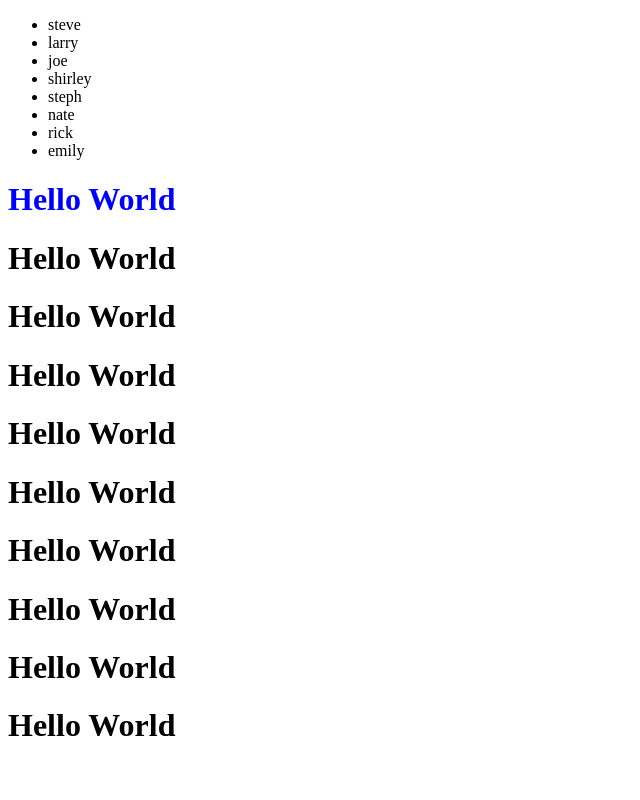
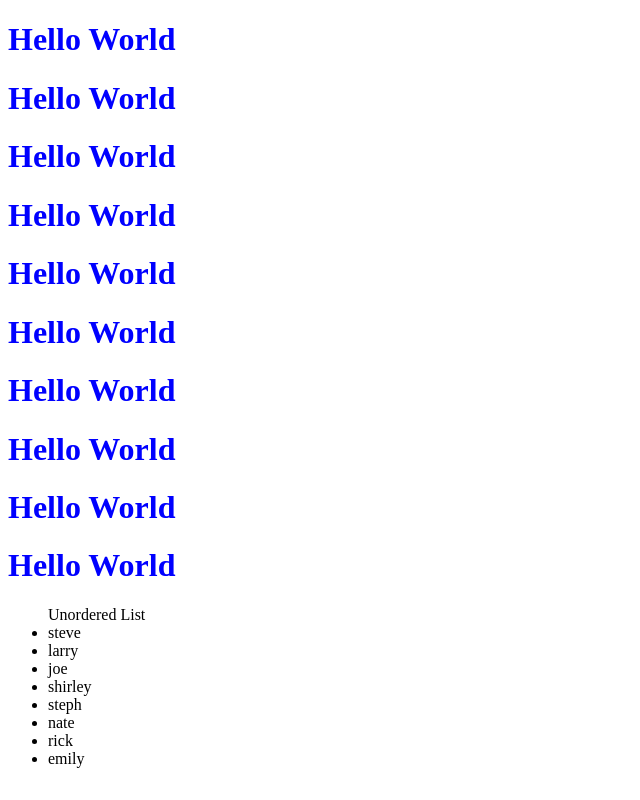
Before and after one commit to Wrangler416/fsw110, a plain HTML site: page week-3/creating_a_lis/index.html in a window 1280 px wide. Shown: the whole page, without its empty margins (0-640 px from the left). Drawn offline with Linux system fonts and the light colour scheme.

Commit message:
masteryresubmit

```diff
--- a/week-3/creating_a_lis/index.html
+++ b/week-3/creating_a_lis/index.html
@@ -4,7 +4,6 @@
         <title>Creating a Visual List</title>
     </head>
     <body>
-        <ul id="nameList"></ul>
         <script src="index.js"></script>
     </body>
 </html>
--- a/week-3/creating_a_lis/index.js
+++ b/week-3/creating_a_lis/index.js
@@ -3,15 +3,22 @@ for (var i = 0; i < 10; i++) {
     title.textContent = "Hello World";
     title.setAttribute("id", "hello");
     document.body.append(title);
+    title.style.color = "blue";
 }
-document.getElementById("hello").style.color = "blue";
 
 
 
+var element = document.createElement("ul");
+    element.textContent = "Unordered List";
+    element.setAttribute("id", "nameList");
+    document.body.append(element);
+
 const names = ["steve", "larry", "joe", "shirley", "steph", "nate", "rick", "emily"];
 
-var list = document.getElementById("nameList");
+
 
 for (var x = 0; x < names.length; x++) {
+
+    var list = document.getElementById("nameList");
     list.innerHTML += "<li>" + names[x] + "</li>"
 }
```
